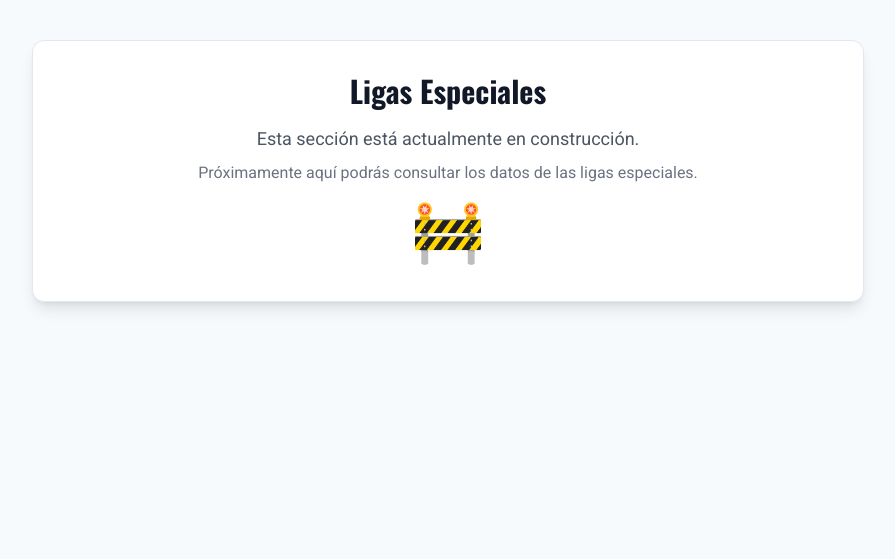
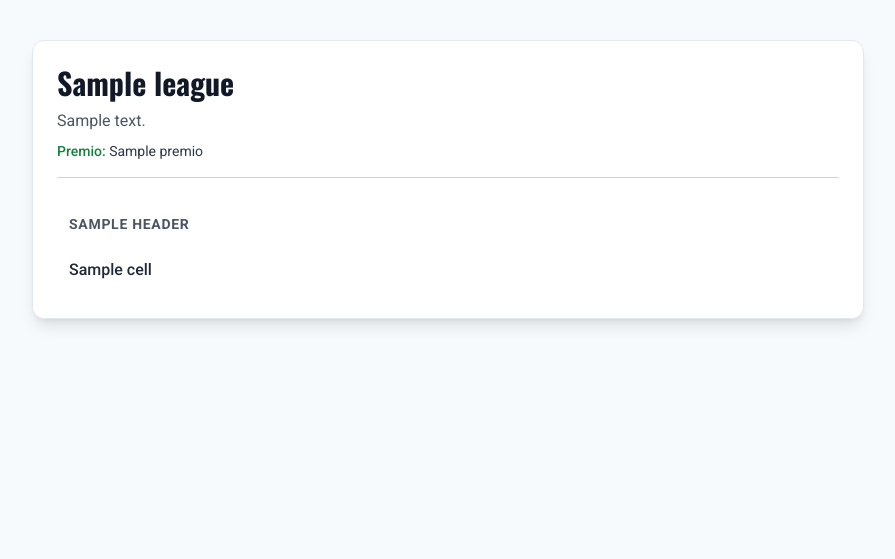
Before and after one commit to jorgelillo7/biwenger-tools, a Flask app: template web/templates/ligas_especiales.html in a window 1280 px wide. Shown: the part 165-724 px from the top of the page, without its empty margins (192-1087 px from the left). Run offline with Flask 2, Linux system fonts and the light colour scheme; the template is opened without the code that fills it: most values are stand-ins (such as "Sample title", 1, 10 or a date in 2020); some libraries are stand-ins or nearby versions.

Commit message:
first version of ligas especiales

```diff
--- a/web/app.py
+++ b/web/app.py
@@ -4,28 +4,83 @@ import csv
 import requests
 import io
 import os
+import json
 from collections import defaultdict
+
+# Importaciones para Google Cloud
+from google.oauth2.credentials import Credentials
+from googleapiclient.discovery import build
+from google_auth_oauthlib.flow import InstalledAppFlow
+from google.auth.transport.requests import Request
 
 app = Flask(__name__)
 
-# Leemos las URLs de los dos archivos CSV desde variables de entorno
+# --- CONFIGURACIÓN ---
 COMUNICADOS_CSV_URL = os.getenv('COMUNICADOS_CSV_URL')
+PARTICIPACION_CSV_URL = os.getenv('PARTICIPACION_CSV_URL')
 PALMARES_CSV_URL = os.getenv('PALMARES_CSV_URL')
-PARTICIPACION_CSV_URL = os.getenv('PARTICIPACION_CSV_URL')
-MESSAGES_PER_PAGE = 5 # Número de mensajes a mostrar por página
+LIGAS_ESPECIALES_SHEET_ID = os.getenv('LIGAS_ESPECIALES_SHEET_ID')
+
+MESSAGES_PER_PAGE = 5
+# Nuevos permisos: Drive (existente) + Sheets (solo lectura)
+SCOPES = ['https://www.googleapis.com/auth/drive.readonly', 'https://www.googleapis.com/auth/spreadsheets.readonly']
+# -------------------
+
+def get_google_service(service_name, version):
+    """Función genérica para autenticar y crear un servicio de Google (Drive o Sheets)."""
+    creds = None
+    if os.path.exists('token.json'):
+        creds = Credentials.from_authorized_user_file('token.json', SCOPES)
+
+    if not creds or not creds.valid:
+        if creds and creds.expired and creds.refresh_token:
+            creds.refresh(Request())
+        else:
+            flow = InstalledAppFlow.from_client_secrets_file('client_secrets.json', SCOPES)
+            creds = flow.run_local_server(port=0)
+        with open('token.json', 'w') as token:
+            token.write(creds.to_json())
+
+    return build(service_name, version, credentials=creds)
 
 def download_csv_data(csv_url):
-    """Función auxiliar para descargar y parsear un CSV desde una URL."""
-    if not csv_url:
-        raise ValueError("La URL del CSV no está configurada.")
+    """Descarga y parsea un CSV desde una URL."""
+    if not csv_url: raise ValueError("La URL del CSV no está configurada.")
     response = requests.get(csv_url)
     response.raise_for_status()
-    csv_file = io.StringIO(response.text)
-    return list(csv.DictReader(csv_file))
+    return list(csv.DictReader(io.StringIO(response.text)))
+
+def get_sheets_data(service, spreadsheet_id):
+    """Lee y procesa los datos de todas las hojas de un Google Sheet."""
+    sheet_metadata = service.spreadsheets().get(spreadsheetId=spreadsheet_id).execute()
+    sheets = sheet_metadata.get('sheets', '')
+
+    all_leagues = []
+
+    for sheet in sheets:
+        sheet_title = sheet.get("properties", {}).get("title", "Sin Título")
+        print(f"▶️  Leyendo hoja: {sheet_title}")
+
+        result = service.spreadsheets().values().get(spreadsheetId=spreadsheet_id, range=sheet_title).execute()
+        values = result.get('values', [])
+
+        if not values or len(values) < 6: continue
+
+        league_info = {
+            'nombre': values[0][1] if len(values[0]) > 1 else 'N/A',
+            'descripcion': values[1][1] if len(values[1]) > 1 else 'N/A',
+            'premio': values[2][1] if len(values[2]) > 1 else 'N/A',
+            'headers': values[4],
+            'rows': values[5:]
+        }
+        all_leagues.append(league_info)
+
+    return all_leagues
+
+# --- RUTAS DE LA APLICACIÓN ---
 
 @app.route('/')
 def comunicados():
-    """Página principal que muestra los comunicados con paginación."""
     error = None
     paginated_messages = []
     page = 1
@@ -33,7 +88,6 @@ def comunicados():
     comunicados_only = []
     try:
         all_messages = download_csv_data(COMUNICADOS_CSV_URL)
-        # Filtramos para mostrar solo la categoría 'comunicado'
         comunicados_only = [m for m in all_messages if m.get('categoria') == 'comunicado']
 
         page = request.args.get('page', 1, type=int)
@@ -46,13 +100,10 @@ def comunicados():
     except Exception as e:
         error = f"Ocurrió un error al cargar los comunicados: {e}"
         print(error)
-        paginated_messages = []
-        page = 1
-        total_pages = 1
 
     return render_template('index.html',
                            messages=paginated_messages,
-                           all_comunicados=comunicados_only, # <--- CAMBIO: Pasamos la lista completa
+                           all_comunicados=comunicados_only,
                            error=error,
                            active_page='comunicados',
                            current_page=page,
@@ -60,7 +111,6 @@ def comunicados():
 
 @app.route('/salseo')
 def salseo():
-    """Nueva página para mostrar Datos Curiosos y Cesiones."""
     error = None
     datos_curiosos = []
     cesiones = []
@@ -70,21 +120,21 @@ def salseo():
         cesiones = [m for m in all_messages if m.get('categoria') == 'cesion']
     except Exception as e:
         error = f"Ocurrió un error al cargar los datos: {e}"
+        print(error)
 
     return render_template('salseo.html',
-                           datos=datos_curiosos, cesiones=cesiones,
-                           error=error, active_page='salseo')
+                           datos=datos_curiosos,
+                           cesiones=cesiones,
+                           error=error,
+                           active_page='salseo')
 
 @app.route('/participacion')
 def participacion():
-    """Página de participación que lee el nuevo CSV y cuenta las publicaciones."""
     error = None
     stats = []
     try:
         participation_data = download_csv_data(PARTICIPACION_CSV_URL)
         for row in participation_data:
-            # Contamos cuántos hashes hay en cada categoría, separando por ';'
-            # Si la celda está vacía, el resultado es 0.
             comunicados_count = len(row['comunicados'].split(';')) if row['comunicados'] else 0
             datos_count = len(row['datos'].split(';')) if row['datos'] else 0
             cesiones_count = len(row['cesiones'].split(';')) if row['cesiones'] else 0
@@ -96,36 +146,32 @@ def participacion():
                 'cesiones': cesiones_count,
                 'total': comunicados_count + datos_count + cesiones_count
             })
-        # Ordenamos por el total de publicaciones (de mayor a menor)
         stats.sort(key=lambda item: item['total'], reverse=True)
     except Exception as e:
         error = f"Ocurrió un error al calcular las estadísticas: {e}"
         print(error)
-        stats = []
+
     return render_template('participacion.html', stats=stats, error=error, active_page='participacion')
 
 @app.route('/palmares')
 def palmares():
-    """Página que muestra el palmarés de la liga."""
     seasons = defaultdict(lambda: defaultdict(list))
     error = None
     try:
         palmares_data = download_csv_data(PALMARES_CSV_URL)
         for row in palmares_data:
-            # Usamos .get() y .strip() para hacer el código más robusto a errores en el CSV
             season = row.get('temporada', '').strip()
             category = row.get('categoria', '').strip()
             value = row.get('valor', '').strip()
 
             if not season or not category:
-                continue # Saltamos filas vacías o malformadas
+                continue
 
             if category in ['multa', 'sancion', 'farolillo']:
                  seasons[season]['otros'].append({'tipo': category, 'valor': value})
             else:
                  seasons[season][category] = value
 
-        # Ordenamos las temporadas de más reciente a más antigua
         sorted_seasons = sorted(seasons.items(), key=lambda item: item[0], reverse=True)
 
     except Exception as e:
@@ -137,9 +183,19 @@ def palmares():
 
 @app.route('/ligas-especiales')
 def ligas_especiales():
-    """Página de placeholder para Ligas Especiales."""
-    return render_template('ligas_especiales.html', active_page='ligas-especiales')
+    """Página que lee y muestra los datos de Google Sheets."""
+    error = None
+    leagues = []
+    try:
+        if not LIGAS_ESPECIALES_SHEET_ID:
+            raise ValueError("El ID de la hoja de cálculo de Ligas Especiales no está configurado.")
+        sheets_service = get_google_service('sheets', 'v4')
+        leagues = get_sheets_data(sheets_service, LIGAS_ESPECIALES_SHEET_ID)
+    except Exception as e:
+        error = f"Ocurrió un error al cargar las ligas especiales: {e}"
+        print(error)
 
+    return render_template('ligas_especiales.html', leagues=leagues, error=error, active_page='ligas-especiales')
 
 if __name__ == '__main__':
     port = int(os.environ.get("PORT", 8080))
--- a/web/templates/ligas_especiales.html
+++ b/web/templates/ligas_especiales.html
@@ -3,16 +3,53 @@
 {% block title %}Ligas Especiales{% endblock %}
 
 {% block content %}
-<div class="card p-8 rounded-xl shadow-lg text-center">
-    <h2 class="font-header text-3xl font-bold text-gray-900 mb-4">Ligas Especiales</h2>
-    <p class="text-lg text-gray-600">
-        Esta sección está actualmente en construcción.
-    </p>
-    <p class="mt-2 text-gray-500">
-        Próximamente aquí podrás consultar los datos de las ligas especiales.
-    </p>
-    <div class="text-6xl mt-6 animate-bounce">
-        🚧
-    </div>
+<div class="space-y-8">
+    {% if error %}
+        <div class="card p-6 text-center text-red-500">{{ error }}</div>
+    {% elif leagues %}
+        {% for league in leagues %}
+        <div class="card p-6 rounded-xl shadow-lg">
+            <!-- Información General de la Liga -->
+            <div class="mb-6 border-b border-gray-300 pb-4">
+                <h2 class="font-header text-3xl font-bold text-gray-900">{{ league.nombre }}</h2>
+                <!-- CAMBIO: Se añade la clase 'whitespace-pre-wrap' para respetar los saltos de línea -->
+                <p class="mt-2 text-gray-600 whitespace-pre-wrap">{{ league.descripcion }}</p>
+                <p class="mt-2 text-sm"><strong class="font-medium text-green-700">Premio:</strong> {{ league.premio }}</p>
+            </div>
+
+            <!-- Tabla de Resultados -->
+            <div class="overflow-x-auto">
+                <table class="min-w-full text-center">
+                    <thead>
+                        <tr>
+                            {% for header in league.headers %}
+                            <th class="p-3 text-sm font-bold uppercase tracking-wider
+                                       {% if loop.first %}text-left{% endif %}
+                                       {% if 'Total' in header %}text-green-700{% else %}text-gray-600{% endif %}">
+                                {{ header }}
+                            </th>
+                            {% endfor %}
+                        </tr>
+                    </thead>
+                    <tbody class="divide-y divide-gray-200">
+                        {% for row in league.rows %}
+                        <tr class="hover:bg-gray-50 transition-colors">
+                            {% for cell in row %}
+                            <td class="p-3 whitespace-nowrap
+                                       {% if loop.first %}text-left font-medium text-gray-800{% endif %}
+                                       {% if 'Total' in league.headers[loop.index0] %}font-bold text-green-700{% endif %}">
+                                {{ cell }}
+                            </td>
+                            {% endfor %}
+                        </tr>
+                        {% endfor %}
+                    </tbody>
+                </table>
+            </div>
+        </div>
+        {% endfor %}
+    {% else %}
+        <p class="text-center card p-6">No se encontraron datos para las Ligas Especiales.</p>
+    {% endif %}
 </div>
 {% endblock %}
```
Also changed, not shown: web/README.md.
